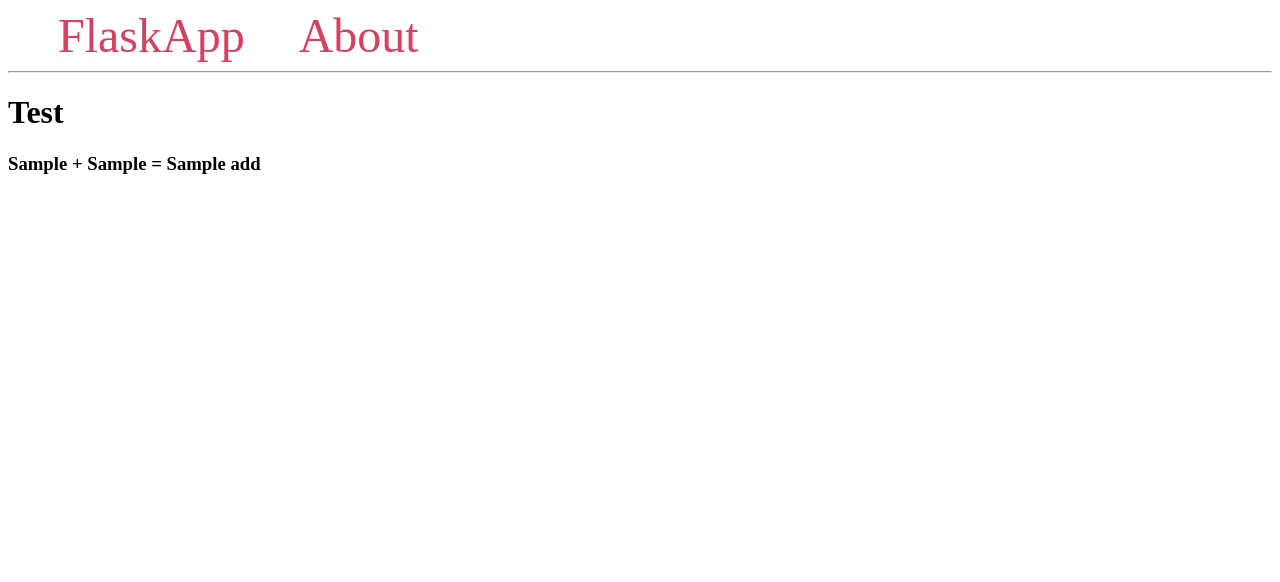
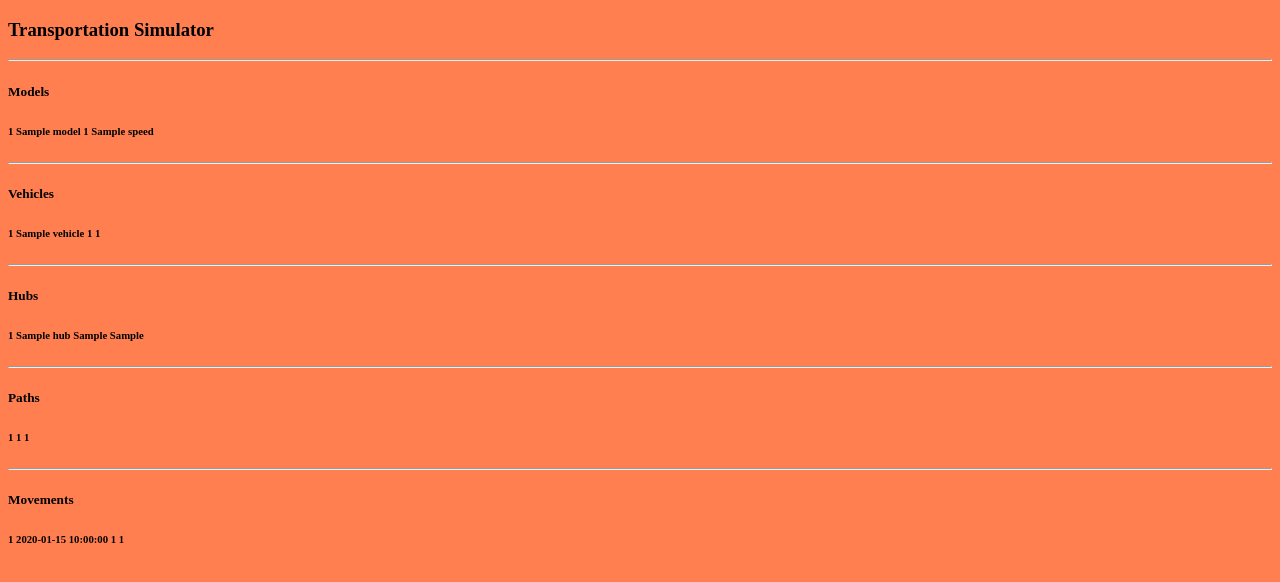
Before and after one commit to joeyjackson/transport-sim, a Flask app: page / in a window 1280 px wide. Shown: the top 582 px of the page. Run offline with Flask 2, Linux system fonts and the light colour scheme; a database or web service that is not in the repository returns one stand-in record (values such as "Sample title"); some libraries are stand-ins or nearby versions.

Commit message:
remove boilerplate and make flask transportation app specific

```diff
--- a/editor/db.py
+++ b/editor/db.py
@@ -104,6 +104,7 @@ class BaseTable():
     cur.execute(query)
     cur.close()
 
+# NOTE: Keep up to date with schemas in db/setup.sql
 
 class ModelTable(BaseTable):
   def table_name(self) -> str:
--- a/visualizer/app.py
+++ b/visualizer/app.py
@@ -1,33 +1,73 @@
-from flask import Flask, render_template, url_for, send_file
+from flask import Flask, render_template
 import os
+from typing import Optional
 import psycopg2
+from psycopg2.extensions import connection as pg_connection
 
-def get_db_connection():
-  conn = psycopg2.connect(host=os.getenv('DB_HOST', 'localhost'),
+connection: Optional[pg_connection] = None
+app = Flask(__name__)
+
+
+def connect_to_db() -> pg_connection:
+  global connection
+  if (connection is None):
+    connection = psycopg2.connect(host=os.getenv('DB_HOST', 'localhost'),
                           database=os.getenv('DB_DATABASE', 'postgres'),
                           user=os.getenv('DB_USERNAME', 'postgres'),
                           password=os.getenv('DB_PASSWORD'))
-  return conn
+  return connection
 
-app = Flask(__name__)
 
-@app.route("/marco")
-def marco_polo():
-  return "polo"
+def close_db_connection() -> None:
+  global connection
+  if (connection is not None):
+    connection.close()
+    connection = None
 
-@app.route("/hello")
-def hello_world():
-  return send_file('static/html/hello.html')
+
+def query(query_str):
+  conn = connect_to_db()
+  cur = conn.cursor()
+  cur.execute(query_str)
+  results = cur.fetchall()
+  cur.close()
+  return results
+
+
+def get_models():
+  return query('SELECT model_id, label, type_id, speed FROM model;')
+
+
+def get_vehicles():
+  return query('SELECT vehicle_id, label, model_id, owner_id FROM vehicle;')
+
+
+def get_hubs():
+  return query('SELECT hub_id, label, posX, posY FROM hub;')
+
+
+def get_paths():
+  return query('SELECT path_id, start_hub_id, end_hub_id FROM path;')
+
+
+def get_movements():
+  return query('SELECT movement_id, timestamp, vehicle_id, path_id FROM movement;')
+
 
 @app.route('/')
 def index():
-  conn = get_db_connection()
-  cur = conn.cursor()
-  cur.execute('SELECT value1, value2, add, sub, mult, div, pow FROM math_facts;')
-  results = cur.fetchall()
-  cur.close()
-  conn.close()
-  return render_template('index.html', results=results)
+  return render_template(
+    'index.html',
+    models=get_models(),
+    vehicles=get_vehicles(),
+    hubs=get_hubs(),
+    paths=get_paths(),
+    movements=get_movements()
+  )
+
 
 if __name__ == "__main__":
-  app.run(debug=True)
+  try:
+    app.run(debug=True)
+  finally:
+    close_db_connection()
--- a/visualizer/static/css/style.css
+++ b/visualizer/static/css/style.css
@@ -1,17 +1 @@
-nav a {
-  color: #d64161;
-  font-size: 3em;
-  margin-left: 50px;
-  text-decoration: none;
-}
-
-.book {
-  padding: 20px;
-  margin: 10px;
-  background-color: #f7f4f4;
-}
-
-.review {
-  margin-left: 50px;
-  font-size: 20px;
-}
+body {background-color: coral;}
--- a/visualizer/static/js/hello.js
+++ /dev/null
@@ -1 +0,0 @@
-console.log("Hello World")
--- a/visualizer/templates/base.html
+++ b/visualizer/templates/base.html
@@ -2,16 +2,11 @@
 <html lang="en">
 <head>
   <meta charset="UTF-8">
-    <title>{% block title %} {% endblock %}- FlaskApp</title>
+  <title>{% block title %} {% endblock %}</title>
   <link rel="stylesheet" href="{{ url_for('static', filename='css/style.css') }}">
   <script src="{{ url_for('static', filename='js/script.js') }}"></script>
 </head>
 <body>
-    <nav>
-        <a href="{{ url_for('index') }}">FlaskApp</a>
-        <a href="#">About</a>
-    </nav>
-    <hr>
   <div class="content">
     {% block content %} {% endblock %}
   </div>
--- a/visualizer/templates/index.html
+++ b/visualizer/templates/index.html
@@ -1,10 +1,40 @@
 {% extends 'base.html' %}
 
 {% block content %}
-    <h1>{% block title %} Test {% endblock %}</h1>
-    {% for result in results %}
-        <div class='result'>
-            <h3>{{ result[0] }} + {{ result[1] }} = {{ result[2] }}</h3>
-        </div>
-    {% endfor %}
+  <h3>{% block title %} Transportation Simulator {% endblock %}</h3>
+  <hr>
+  <h5>Models</h5>
+  {% for result in models %}
+    <div class='models'>
+      <h6>{{ result[0] }} {{ result[1] }} {{ result[2] }} {{ result[3] }}</h6>
+    </div>
+  {% endfor %}
+  <hr>
+  <h5>Vehicles</h5>
+  {% for result in vehicles %}
+    <div class='vehicles'>
+      <h6>{{ result[0] }} {{ result[1] }} {{ result[2] }} {{ result[3] }}</h6>
+    </div>
+  {% endfor %}
+  <hr>
+  <h5>Hubs</h5>
+  {% for result in hubs %}
+    <div class='hubs'>
+      <h6>{{ result[0] }} {{ result[1] }} {{ result[2] }} {{ result[3] }}</h6>
+    </div>
+  {% endfor %}
+  <hr>
+  <h5>Paths</h5>
+  {% for result in paths %}
+    <div class='paths'>
+      <h6>{{ result[0] }} {{ result[1] }} {{ result[2] }}</h6>
+    </div>
+  {% endfor %}
+  <hr>
+  <h5>Movements</h5>
+  {% for result in movements %}
+    <div class='movements'>
+      <h6>{{ result[0] }} {{ result[1] }} {{ result[2] }} {{ result[3] }}</h6>
+    </div>
+  {% endfor %}
 {% endblock %}
```
Also changed, not shown: db/example_creates.sql (deleted, +0 -156 lines), db/setup.sql (added, +39 -0 lines), visualizer/static/html/hello.html (deleted, +0 -11 lines), 1 other file. Lines whose indentation alone changed are shown as unchanged.
